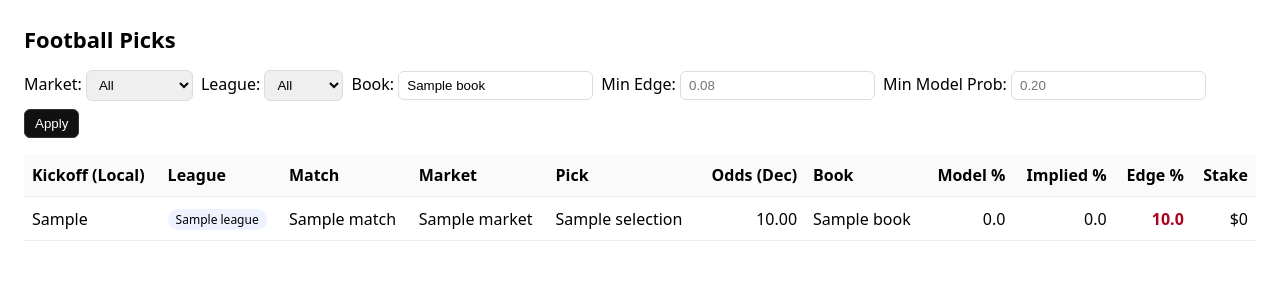
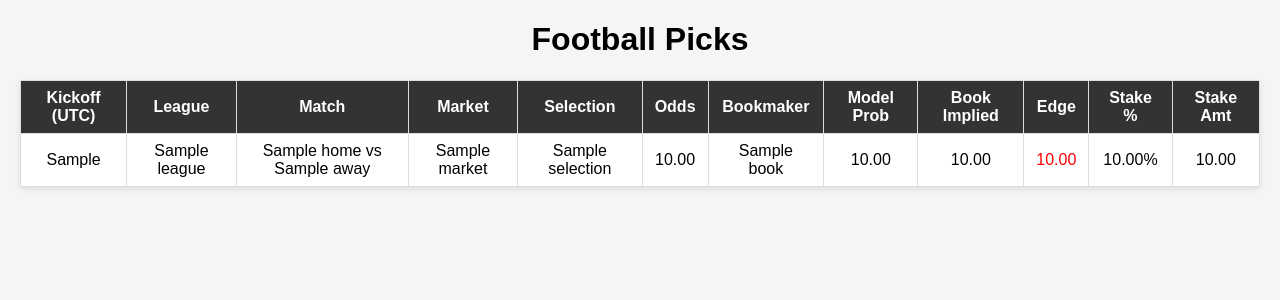
Before and after one commit to hmndmn/football-bets, a Flask app: template app/templates/picks.html in a window 1280 px wide. Shown: the top 300 px of the page. Run offline with Flask 3, Linux system fonts and the light colour scheme; the template is opened without the code that fills it: most values are stand-ins (such as "Sample title", 1, 10 or a date in 2020).

Commit message:
feat: add frontend picks view

```diff
--- a/app/templates/picks.html
+++ b/app/templates/picks.html
@@ -1,100 +1,83 @@
-<!doctype html>
+<!DOCTYPE html>
 <html lang="en">
 <head>
-  <meta charset="utf-8">
+  <meta charset="UTF-8">
   <title>Football Picks</title>
-  <meta name="viewport" content="width=device-width, initial-scale=1">
   <style>
-    body { font-family: system-ui, -apple-system, Segoe UI, Roboto, Arial, sans-serif; margin: 24px; }
-    h1 { font-size: 22px; margin: 0 0 16px; }
-    form.filters { display:flex; flex-wrap:wrap; gap:8px; align-items:center; margin: 0 0 16px; }
-    form.filters input, form.filters select { padding:6px 8px; border:1px solid #ddd; border-radius:6px; }
-    form.filters button { padding:6px 10px; border:1px solid #333; background:#111; color:#fff; border-radius:6px; cursor:pointer; }
-    table { width: 100%; border-collapse: collapse; }
-    th, td { padding: 10px 8px; border-bottom: 1px solid #eee; text-align: left; }
-    th { background: #fafafa; position: sticky; top: 0; }
-    tr:hover { background: #f8f9fb; }
-    .num { text-align: right; }
-    .pill { display:inline-block; padding:2px 8px; border-radius:999px; background:#eef2ff; font-size:12px; }
-    .edge-pos { color:#0a7a27; font-weight:600; }
-    .edge-neg { color:#b00020; font-weight:600; }
+    body {
+      font-family: Arial, sans-serif;
+      margin: 20px;
+      background-color: #f5f5f5;
+    }
+    h1 {
+      text-align: center;
+    }
+    table {
+      border-collapse: collapse;
+      width: 100%;
+      background: #fff;
+      box-shadow: 0 2px 6px rgba(0,0,0,0.1);
+    }
+    th, td {
+      padding: 8px 12px;
+      border: 1px solid #ddd;
+      text-align: center;
+    }
+    th {
+      background-color: #333;
+      color: #fff;
+      cursor: pointer;
+    }
+    tr:nth-child(even) {
+      background-color: #f9f9f9;
+    }
+    .positive {
+      color: green;
+      font-weight: bold;
+    }
+    .negative {
+      color: red;
+    }
   </style>
 </head>
 <body>
   <h1>Football Picks</h1>
-
-  <form class="filters" method="get">
-    <label>
-      Market:
-      <select name="market">
-        <option value="" {{ 'selected' if not qs.market }}>All</option>
-        <option value="1X2" {{ 'selected' if qs.market=='1X2' }}>1X2</option>
-        <option value="OU"  {{ 'selected' if qs.market=='OU'  }}>Over/Under</option>
-      </select>
-    </label>
-
-    <label>
-      League:
-      <select name="league">
-        <option value="" {{ 'selected' if not qs.league }}>All</option>
-        <option value="EPL" {{ 'selected' if qs.league=='EPL' }}>EPL</option>
-        <option value="LaLiga" {{ 'selected' if qs.league=='LaLiga' }}>LaLiga</option>
-      </select>
-    </label>
-
-    <label>
-      Book:
-      <input type="text" name="book" value="{{ qs.book or '' }}" placeholder="bet365, Unibet, ..." />
-    </label>
-
-    <label>
-      Min Edge:
-      <input type="number" step="0.01" name="min_edge" value="{{ qs.min_edge or '' }}" placeholder="0.08" />
-    </label>
-
-    <label>
-      Min Model Prob:
-      <input type="number" step="0.01" name="min_prob" value="{{ qs.min_prob or '' }}" placeholder="0.20" />
-    </label>
-
-    <button type="submit">Apply</button>
-  </form>
-
-  <table>
+  <table id="picksTable">
     <thead>
       <tr>
-        <th>Kickoff (Local)</th>
+        <th>Kickoff (UTC)</th>
         <th>League</th>
         <th>Match</th>
         <th>Market</th>
-        <th>Pick</th>
-        <th class="num">Odds (Dec)</th>
-        <th>Book</th>
-        <th class="num">Model %</th>
-        <th class="num">Implied %</th>
-        <th class="num">Edge %</th>
-        <th class="num">Stake</th>
+        <th>Selection</th>
+        <th>Odds</th>
+        <th>Bookmaker</th>
+        <th>Model Prob</th>
+        <th>Book Implied</th>
+        <th>Edge</th>
+        <th>Stake %</th>
+        <th>Stake Amt</th>
       </tr>
     </thead>
     <tbody>
-    {% for r in rows %}
-      {% set model = r.get('model_prob') or 0 %}
-      {% set implied = r.get('implied') or 0 %}
-      {% set edge = r.get('edge') or 0 %}
+      {% for p in picks %}
       <tr>
-        <td>{{ r.get('kickoff_local') or r.get('utc_kickoff') }}</td>
-        <td><span class="pill">{{ r.get('league','') }}</span></td>
-        <td>{{ r.get('match','') }}</td>
-        <td>{{ r.get('market','') }}</td>
-        <td>{{ r.get('selection_name') or r.get('selection') }}</td>
-        <td class="num">{{ "%.2f"|format(r.get('price',0) or 0) }}</td>
-        <td>{{ r.get('book','') }}</td>
-        <td class="num">{{ "%.1f"|format(100*model) }}</td>
-        <td class="num">{{ "%.1f"|format(100*implied) }}</td>
-        <td class="num {{ 'edge-pos' if edge >= 0 else 'edge-neg' }}">{{ "%.1f"|format(100*edge) }}</td>
-        <td class="num">${{ "%d"|format(int(r.get('stake_amt') or 0)) }}</td>
+        <td>{{ p.utc_kickoff }}</td>
+        <td>{{ p.league }}</td>
+        <td>{{ p.home }} vs {{ p.away }}</td>
+        <td>{{ p.market }}</td>
+        <td>{{ p.selection }}</td>
+        <td>{{ "%.2f"|format(p.price) }}</td>
+        <td>{{ p.book }}</td>
+        <td>{{ "%.2f"|format(p.model_prob) }}</td>
+        <td>{{ "%.2f"|format(p.implied) }}</td>
+        <td class="{{ 'positive' if p.edge > 0 else 'negative' }}">
+          {{ "%.2f"|format(p.edge) }}
+        </td>
+        <td>{{ "%.2f"|format(p.stake_pct * 100) }}%</td>
+        <td>{{ "%.2f"|format(p.stake_amt) }}</td>
       </tr>
-    {% endfor %}
+      {% endfor %}
     </tbody>
   </table>
 </body>
```
